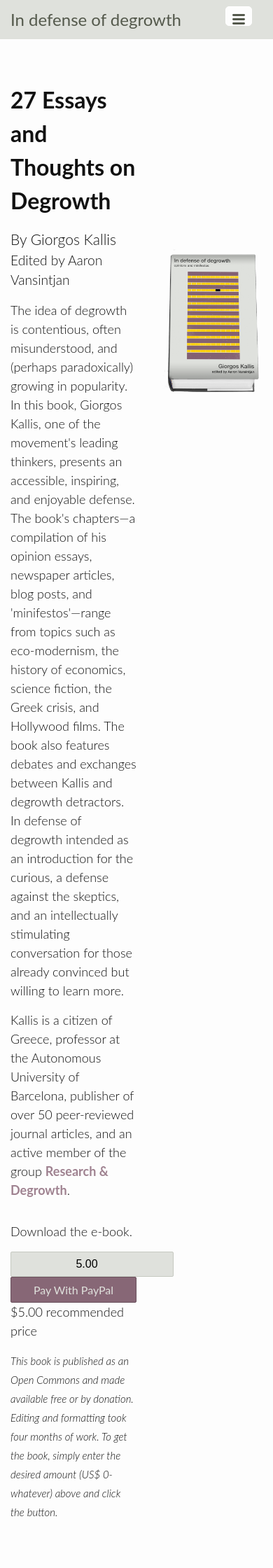
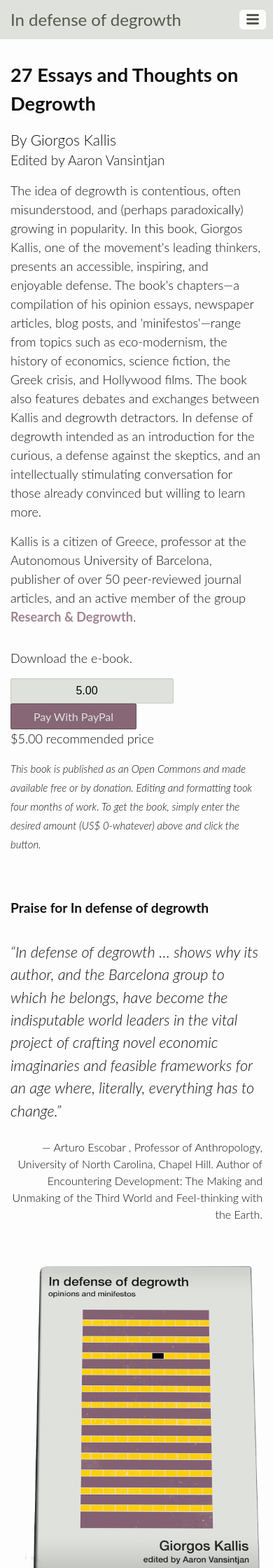
Before and after one commit to simonv3/indefenseofdegrowth, a Jekyll site: the page built from index.html, in a window 390 px wide. Shown: the top 2240 px of the page at 70% size. Built offline with Jekyll 4.4.1, drawn with Linux system fonts in a browser that asks for light colours; nearby versions of some CDN libraries; comment, search, counter and statistics services are not loaded.

Commit message:
Update to be more mobile friendly

```diff
--- a/_includes/head.html
+++ b/_includes/head.html
@@ -4,6 +4,9 @@
     <meta http-equiv="X-UA-Compatible" content="IE=edge">
 
     <title>{% if page.title %}{{ page.title }}{% else %}{{ site.title }}{% endif %}</title>
+
+    <meta name="viewport" content="width=device-width, initial-scale=1">
+
     <meta name="description" content="{{ site.description }}">
     <link href="//cdn-images.mailchimp.com/embedcode/classic-10_7.css" rel="stylesheet" type="text/css">
     <link rel="stylesheet" href="{{ "/css/main.css" | prepend: site.baseurl }}">
--- a/_includes/header.html
+++ b/_includes/header.html
@@ -34,7 +34,7 @@
         </li>
 
         <li>
-          <a class="page-link" href="/book/table-of-contents/" title="Book contents">
+          <a class="page-link" title="Book contents">
             What's Inside
           </a>
           <ul>
@@ -45,17 +45,17 @@
               </li>
               <li>
                 <a class="page-link" href="/book/chapter-3/" title="The left should embrace degrowth">
-                  The left should embrace degrowth.
+                  The left should embrace degrowth
                 </a>
               </li>
               <li>
                 <a class="page-link" href="/book/chapter-8/" title="The battle for Harvard, or, how economics became economics">
-                  The battle for Harvard, or, how economics became economics.
+                  The battle for Harvard, or, how economics became economics
                 </a>
               </li>
               <li>
                 <a class="page-link" href="/book/chapter-18/" title="The sharing economy is not a commons">
-                  The sharing economy is not a commons.
+                  The sharing economy is not a commons
                 </a>
               </li>
               <li>
--- a/_sass/_details.scss
+++ b/_sass/_details.scss
@@ -1,5 +1,9 @@
 .home {
   margin-top: 2rem;
+
+  @include media-query($on-palm) {
+    margin-top: 0;
+  }
 
   .praise {
     margin-top: 4rem;
@@ -9,6 +13,10 @@
 h1 {
   font-size: 2rem;
   font-weight: bold;
+
+  @include media-query($on-palm) {
+    font-size: 1.7rem;
+  }
 }
 
 h2 {
@@ -78,8 +86,12 @@ input[name="amount"] {
  * Main
  */
 .left {
-    float: left;
-    width: 50%;
+  float: left;
+  width: 50%;
+
+  @include media-query($on-palm) {
+    width: 100%;
+  }
 }
 
 .image {
@@ -87,6 +99,12 @@ input[name="amount"] {
   display: inline-block;
   margin-left: 9%;
   margin-top: 5rem;
+
+  @include media-query($on-palm) {
+    margin-top: 0;
+    margin-left: 0;
+    width: 100%;
+  }
 
   .book-cover {
     display: block;
@@ -103,8 +121,12 @@ input[name="amount"] {
  */
 
 .center {
-  width: 640px;
+  max-width: 640px;
   margin: 0 auto;
+
+  @include media-query($on-palm) {
+    width: auto;
+  }
 
   h2 {
     font-size: 1.5em;
@@ -138,7 +160,12 @@ input[name="amount"] {
  */
 
 .book {
-  width: 600px;
+  max-width: 640px;
+
+  @include media-query($on-palm) {
+    width: auto;
+  }
+
   p {
     font-family: Georgia, serif;
     font-size: 1.2rem;
--- a/_sass/_layout.scss
+++ b/_sass/_layout.scss
@@ -51,12 +51,22 @@
 
     @include media-query($on-palm) {
         position: absolute;
-        top: 9px;
-        right: 30px;
+        top: 14px;
+        right: 10px;
         background-color: $background-color;
         border: 1px solid $grey-color-light;
         border-radius: 5px;
         text-align: right;
+
+        &:hover {
+          width: 100%;
+          width: 100%;
+          padding: 14px;
+          top: 0;
+          right: 0;
+          background-color: $grey-color;
+          border-radius: 0;
+        }
 
         .menu-icon {
             display: block;
@@ -64,7 +74,7 @@
             width: 36px;
             height: 26px;
             line-height: 0;
-            padding-top: 10px;
+            padding-top: 5px;
             text-align: center;
 
             > svg {
@@ -89,7 +99,7 @@
 
         .page-link {
             display: block;
-            padding: 5px 10px;
+            padding: .5rem 1rem;
         }
     }
 }
@@ -102,19 +112,36 @@
 nav > ul > li {
   display: inline-block;
   background-color: $grey-color;
+
+  @include media-query($on-palm) {
+    display: block;
+  }
 }
 nav > ul > li ul {
   visibility: hidden;
   position: absolute;
   top: 105%;
   left: 0;
-  /*transition: 0.2s 1s;*/
   width: 200%;
   background-color: $grey-color;
+  font-size: 1rem;
+
+  @include media-query($on-palm) {
+    left: auto;
+    right: 0;
+    top: 100%;
+    width: 100%;
+  }
 }
-nav > ul > li:hover ul {
+
+nav > ul > li ul a {
+  transition: 0s;
+}
+nav > ul > li:hover ul,
+nav > ul > li:active ul,
+nav > ul > li:focus ul {
   visibility: visible;
-  /*transition-delay: 0s;*/
+  transition-delay: 0s;
 }
 nav ul {
   list-style: none;
@@ -124,6 +151,10 @@ nav ul {
 nav li {
   margin: 2px;
   position: relative;
+
+  @include media-query($on-palm) {
+    position: initial;
+  }
 }
 nav a {
   display: block;
```
Also changed, not shown: public/cover_design_3d.png.
